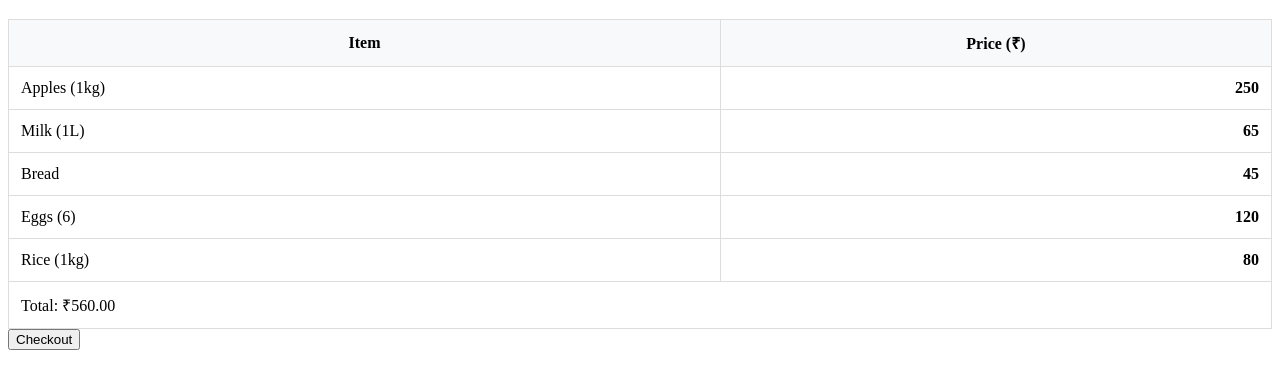
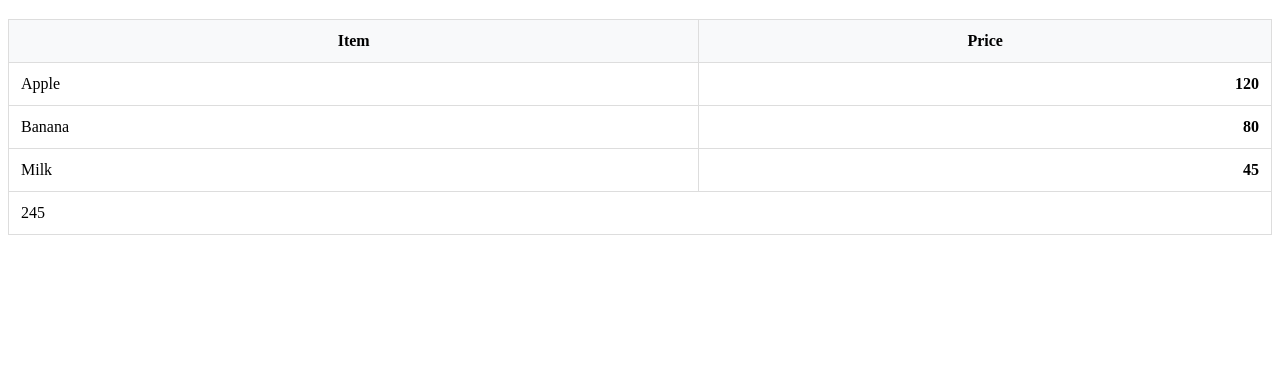
Before and after one commit to acciojob/grofers-checkout-noumantannu06-glitch, a website: page main.html in a window 1280 px wide. Shown: the part 61-450 px from the top of the page. Drawn offline with Linux system fonts and the light colour scheme.

Commit message:
created a submission

```diff
--- a/main.html
+++ b/main.html
@@ -14,34 +14,25 @@
     <thead>
       <tr>
         <th>Item</th>
-                <th>Price (₹)</th>
+        <th>Price</th>
       </tr>
     </thead>
     <tbody>
-            <tr>
-                <td class="item">Apples (1kg)</td>
-                <td class="prices" data-ns-test="prices">250</td>
+      <!-- items with class="item" -->
+      <tr class="item">
+        <td>Apple</td>
+        <td data-ns-test="prices" class="prices">120</td>
       </tr>
-            <tr>
-                <td class="item">Milk (1L)</td>
-                <td class="prices" data-ns-test="prices">65</td>
+      <tr class="item">
+        <td>Banana</td>
+        <td data-ns-test="prices" class="prices">80</td>
       </tr>
-            <tr>
-                <td class="item">Bread</td>
-                <td class="prices" data-ns-test="prices">45</td>
-            </tr>
-            <tr>
-                <td class="item">Eggs (6)</td>
-                <td class="prices" data-ns-test="prices">120</td>
-            </tr>
-            <tr>
-                <td class="item">Rice (1kg)</td>
-                <td class="prices" data-ns-test="prices">80</td>
+      <tr class="item">
+        <td>Milk</td>
+        <td data-ns-test="prices" class="prices">45</td>
       </tr>
     </tbody>
   </table>
-
-    <button data-ns-test="checkout-button">Checkout</button>
 
     <script type="text/javascript" src="./script.js">
 </script>
--- a/script.js
+++ b/script.js
@@ -1,43 +1,25 @@
-  document.addEventListener('DOMContentLoaded', function() {
-            function calculateTotal() {
-                const priceElements = document.querySelectorAll('.prices');
-                let total = 0;
-                priceElements.forEach(cell => {
-                    const priceText = cell.textContent.trim();
-                    const price = parseFloat(priceText);
-                    if (!isNaN(price)) {
-                        total += price;
-                    }
-                });
+ // get all price cells
+    const priceCells = document.querySelectorAll(".prices");
 
-                const table = document.querySelector('table tbody');
-                let totalRow = table.querySelector('.total-row');
-                if (totalRow) {
-                    totalRow.remove();
-                }
+    let totalPrice = 0;
 
-                totalRow = document.createElement('tr');
-                totalRow.className = 'total-row';
+    // sum all prices
+    priceCells.forEach(cell => {
+      const value = parseFloat(cell.textContent) || 0;
+      totalPrice += value;
+    });
 
-                const totalCell = document.createElement('td');
-                totalCell.colSpan = 2;
-                totalCell.className = 'total';
-                totalCell.setAttribute('data-ns-test', 'grandTotal');
-                totalCell.textContent = `Total: ₹${total.toFixed(2)}`;
+    // get the table
+    const table = document.querySelector("table");
 
-                totalRow.appendChild(totalCell);
-                table.appendChild(totalRow);
-            }
+    // create total row
+    const totalRow = document.createElement("tr");
+    const totalCell = document.createElement("td");
 
-            // Safe button selection - tests expect simple 'button' selector
-            const checkoutBtn = document.querySelector('button');
-            if (checkoutBtn) {
-                checkoutBtn.addEventListener('click', function() {
-                    const total = Array.from(document.querySelectorAll('.prices'))
-                        .reduce((sum, cell) => sum + (parseFloat(cell.textContent.trim()) || 0), 0);
-                    alert(`Checkout successful! Total: ₹${total.toFixed(2)}`);
-                });
-            }
+    // single cell spanning both columns
+    totalCell.setAttribute("colspan", "2");
+    totalCell.setAttribute("data-ns-test", "grandTotal");
+    totalCell.textContent = totalPrice;
 
-            calculateTotal();
-        });
+    totalRow.appendChild(totalCell);
+    table.appendChild(totalRow);
```
Lines whose indentation alone changed are shown as unchanged.
